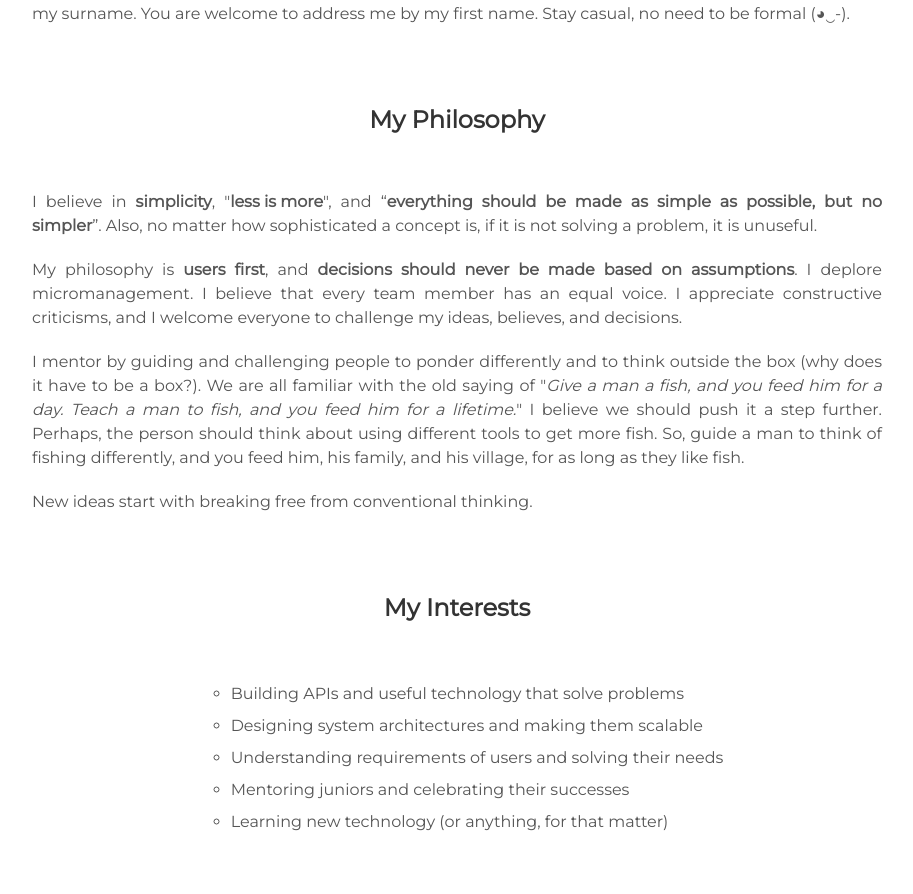
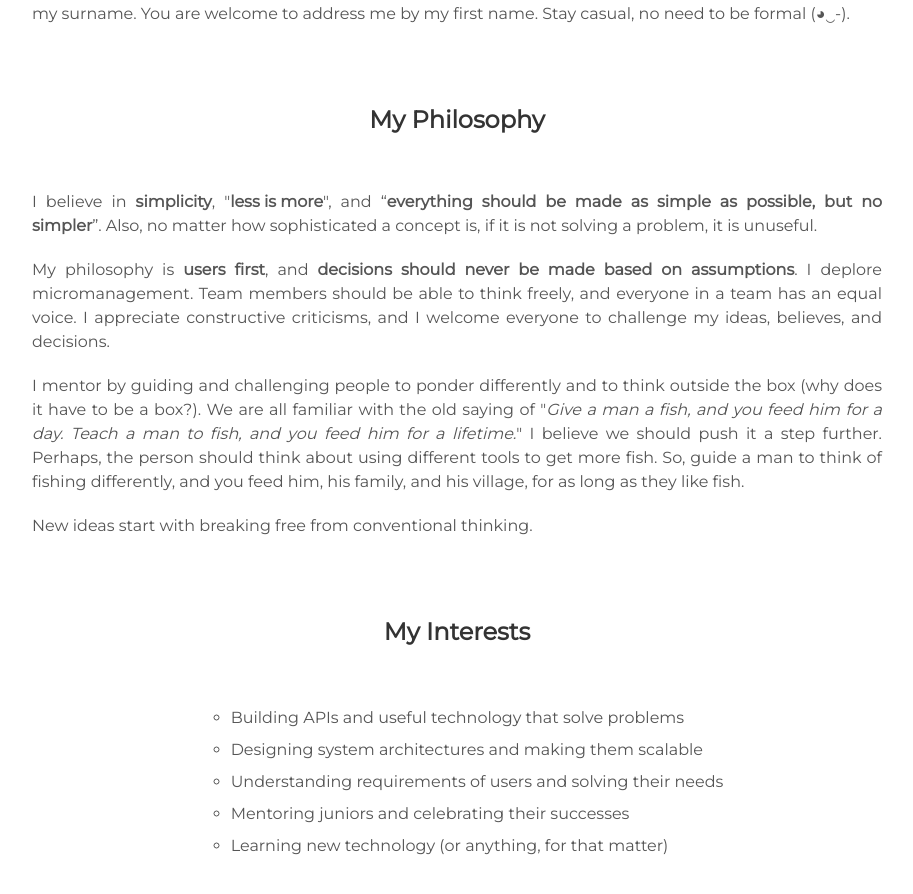
Before and after one commit to mingkichong/mingkichong.github.io, a Jekyll site: the page built from index.html, in a window 1280 px wide and 900 px high, scrolled down 2371 px. Shown: the top 894 px of the window, without its empty margins (183-1096 px from the left). Built offline with Jekyll 4.4.1, drawn with Linux system fonts in a browser that asks for light colours.

Commit message:
update philosophy section

```diff
--- a/_includes/about.html
+++ b/_includes/about.html
@@ -27,7 +27,7 @@
 </div>
 <div class="about_details">
   My philosophy is <strong>users first</strong>, and <strong>decisions should never be made based on assumptions</strong>.
-  I deplore micromanagement. I believe that every team member has an equal voice.
+  I deplore micromanagement. Team members should be able to think freely, and everyone in a team has an equal voice.
   I appreciate constructive criticisms, and I welcome everyone to challenge my ideas, believes, and decisions.
 </div>
 <div class="about_details">
```
